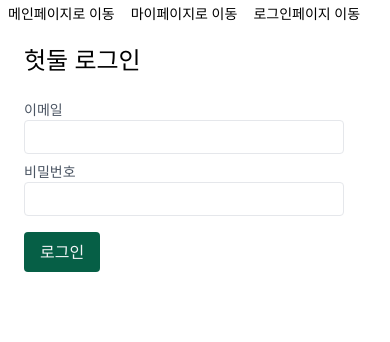
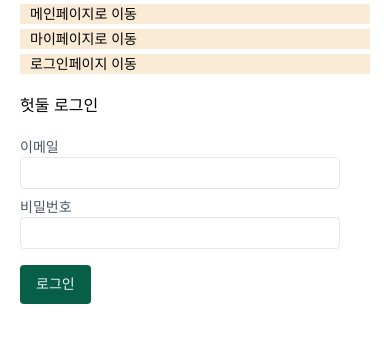
Before and after one commit to nmc2711/onetwo, a Next.js app: page /sign-in in a window 390 px wide. Shown: the top 342 px of the page. Built offline with nearby package versions, Linux system fonts and the light colour scheme; no server answers.

Commit message:
반응형css설정

```diff
--- a/components/ProductCard.tsx
+++ b/components/ProductCard.tsx
@@ -16,17 +16,17 @@ const ProductCard: React.FC<ProductCardProps> = ({ product }) => {
   const dispatch = useDispatch();
 
   return (
-    <div className="border w-80 shadow hover:shadow-xl" style={{ height: '340px' }} onClick={() => dispatch(setProduct({ id: product.id, title: product.title }))}>
+    <div className="lg:flex" onClick={() => dispatch(setProduct({ id: product.id, title: product.title }))}>
       <Link href={`/products/${product.id}`}>
         <a>
-          {product.pictureUrl && <Image src={product.pictureUrl} alt="음식점 이미지" width={320} height={240} />}
-          <div className="p-2 flex justify-between items-baseline" >
+          <div className="md:flex-shrink-0">
+            {product.pictureUrl && <img className="w-96 h-96 object-cover sm:w-4 md:w-80 lg:w-100 xl:w-80" src={product.pictureUrl} alt="음식점 이미지" />}
+          </div>
+          <div className="p-2">
             <h2 className="text-lg font-bold">
               {product.title}
             </h2>
-            <span>
-              최소금액 {product.price}
-            </span>
+            <p>최소금액 {product.price}</p>
           </div>
         </a>
       </Link>
--- a/components/common/Navbar.tsx
+++ b/components/common/Navbar.tsx
@@ -29,19 +29,19 @@ const Navbar = () => {
   }
   return (
     <>
-      <nav className="px-2 py-1 text-sm">
-        <ul className="flex gap-2">
-          <li>
+      <nav className="py-1 text-sm">
+        <ul className="md:flex lg:flex xl:flex">
+          <li className="__nav">
             <Link href="/">
               <a>메인페이지로 이동</a>
             </Link>
           </li>
-          <li>
+          <li className="__nav">
             <Link href="/mypage">
               <a>마이페이지로 이동</a>
             </Link>
           </li>
-          <li>
+          <li className="__nav">
             {user ? (
               <>
                 <li>
@@ -53,25 +53,11 @@ const Navbar = () => {
               </>
 
             ) :
-            <Link href="/sign-in">
-              <a>로그인페이지 이동</a>
-            </Link>}
-
+              <Link href="/sign-in">
+                <a>로그인페이지 이동</a>
+              </Link>}
           </li>
         </ul>
-        {/* style */}
-        <style jsx>{`
-          ul {
-            list-style-type: none;
-            padding: 0;
-          }
-          li {
-            display: inline;
-          }
-          li:not(:first-child) {
-            margin-left: 8px;
-          }
-        `}</style>
       </nav>
     </>
   );
--- a/components/common/Page.tsx
+++ b/components/common/Page.tsx
@@ -6,6 +6,7 @@ import Head from 'next/head';
 import React from 'react';
 import NavBar from './Navbar';
 import Title from './Title';
+
 interface PageProps {
   title: string;
 }
@@ -19,7 +20,7 @@ const Page: React.FC<PageProps> = ({ title, children }) => {
       <header>
         <NavBar />
       </header>
-      <main className="px-6 py-4">
+      <main>
         <Title>{title}</Title>
         {children}
       </main>
--- a/components/common/Title.tsx
+++ b/components/common/Title.tsx
@@ -1,7 +1,7 @@
 import React from "react";
 
 const Title: React.FC = ({ children }) => {
-  return <h1 className="text-2xl pb-4">{children}</h1>;
+  return <h1 className="__title">{children}</h1>;
 };
 
 export default Title;
--- a/pages/_app.tsx
+++ b/pages/_app.tsx
@@ -11,8 +11,10 @@ import store from "../redux/store";
 import Head from 'next/head';
 
 import "../styles/globals.css";
+import { useEffect } from "react";
 
 function MyApp({ Component, pageProps }: AppProps) {
+
   return (
     <Provider store={store}>
       {/* 브라우저 탭 */}
--- a/pages/index.tsx
+++ b/pages/index.tsx
@@ -2,9 +2,7 @@
  * @title : Page HomePage - 메인페이지
  */
 import type { NextPage } from "next";
-
 import { getProducts } from "../lib/products";
-// c
 import ProductCard from "../components/ProductCard";
 import Page from "../components/common/Page";
 
@@ -16,10 +14,10 @@ export async function getServerSideProps() {
 
 const HomePage: NextPage = ({ products }: any) => {
   return (
-    <Page title="내 푸드메이트는 어디에 있을까? 헛둘!11">
-      <ul className="grid grid-cols-1 lg:grid-cols-4 gap-4">
+    <Page title="내 푸드메이트는 어디에 있을까? 헛둘!">
+      <ul className="flex flex-wrap justify-between">
         {products.map((product: any) => (
-          <li key={product.id}>
+          <li className="__list" key={product.id} >
             <ProductCard product={product} />
           </li>
         ))}
--- a/styles/globals.css
+++ b/styles/globals.css
@@ -2,3 +2,62 @@
 @tailwind base;
 @tailwind components;
 @tailwind utilities;
+
+html,
+body {
+  padding: 0;
+  margin: 0;
+  font-family: -apple-system, BlinkMacSystemFont, Segoe UI, Roboto, Oxygen, Ubuntu,
+    Cantarell, Fira Sans, Droid Sans, Helvetica Neue, sans-serif;
+  line-height: 1.6;
+}
+
+a {
+  text-decoration: none;
+  color: #000;
+}
+
+@media only screen and (min-width: 300px) and (max-width: 700px){
+  #__next {
+    /* width: 50%; */
+    padding: 0 20px;
+    font-size: 14px;
+  }
+
+  .__title {
+    font-size: 14px;
+    padding: 10px 0;
+  }
+
+  .__nav {
+    width: 100%;
+    margin-bottom: 5px;
+    padding: 15px 0;
+    background-color: antiquewhite;
+  }
+
+  .__list {
+    margin-bottom: 10px;
+  }
+}
+
+@media only screen and (max-width: 2100px){
+  #__next {
+    /* width: 100%; */
+    padding: 0 20px;
+    font-size: 14px;
+  }
+
+  .__title {
+    font-size: 16px;
+    padding: 10px 0;
+  }
+
+  .__nav {
+    padding: 0 10px;
+  }
+
+  .__list {
+    margin-bottom: 10px;
+  }
+}
```
